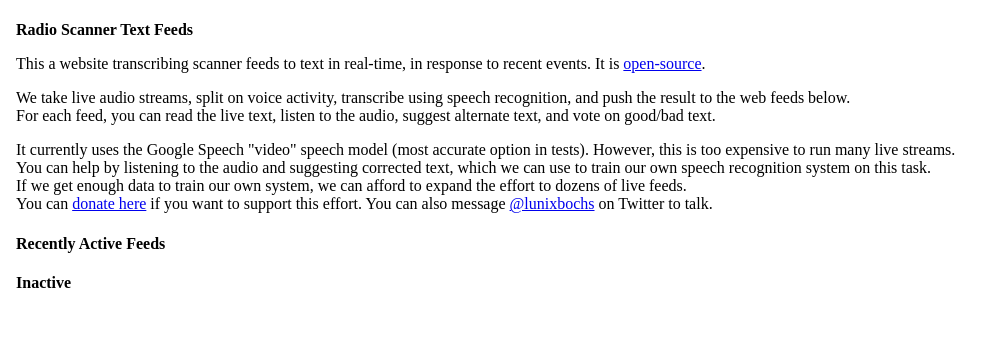
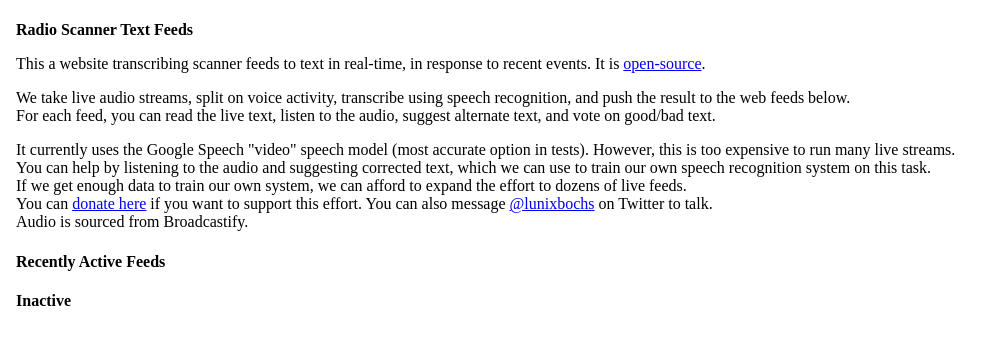
Before and after one commit to lunixbochs/feeds, a Flask app: page / in a window 1280 px wide. Shown: the top 345 px of the page, without its empty margins (0-1002 px from the left). Run offline with Flask 2, Linux system fonts and the light colour scheme; data that the repository does not hold is empty; parts of the project's set-up code (start-up, migrations or seed data) failed here and were passed over; some libraries are stand-ins or nearby versions.

Commit message:
broadcastify credit

```diff
--- a/server/templates/index.html
+++ b/server/templates/index.html
@@ -24,6 +24,8 @@
       If we get enough data to train our own system, we can afford to expand the effort to dozens of live feeds.
       <br />
       You can <a href="https://www.patreon.com/lunixbochs">donate here</a> if you want to support this effort. You can also message <a href="https://twitter.com/lunixbochs">@lunixbochs</a> on Twitter to talk.
+      <br />
+      Audio is sourced from Broadcastify.
     </p>
 
     <h4>Recently Active Feeds</h3>
```
